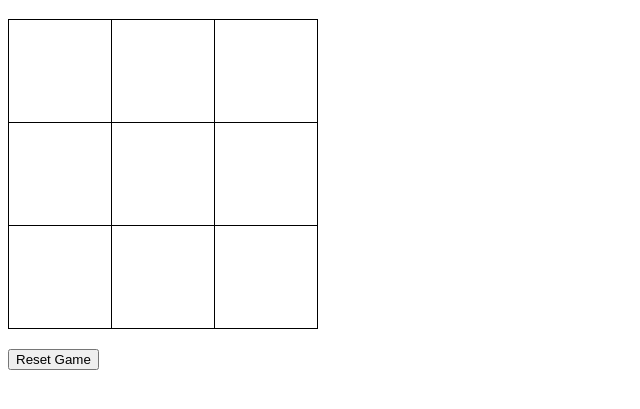
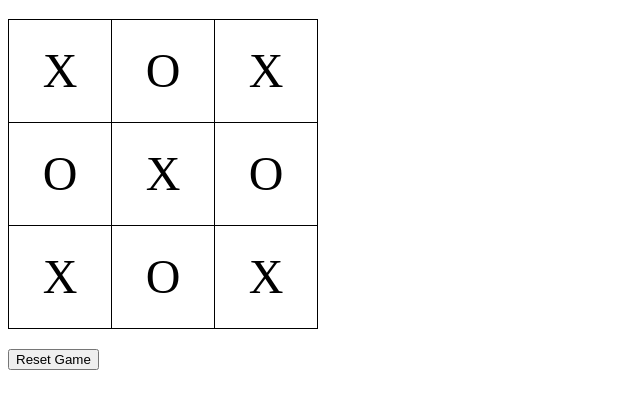
Before and after one commit to pro-talento/first-api, a website: page webpage/game.html in a window 1280 px wide. Shown: the part 61-470 px from the top of the page, without its empty margins (0-640 px from the left). Drawn offline with Linux system fonts and the light colour scheme.

Commit message:
First render of board

```diff
--- a/webpage/game.html
+++ b/webpage/game.html
@@ -29,27 +29,53 @@
 
   <body>
     <h1>Triqui</h1>
-    <table>
-      <tr>
-        <td id="cell-0"></td>
-        <td id="cell-1"></td>
-        <td id="cell-2"></td>
-      </tr>
-      <tr>
-        <td id="cell-3"></td>
-        <td id="cell-4"></td>
-        <td id="cell-5"></td>
-      </tr>
-      <tr>
-        <td id="cell-6"></td>
-        <td id="cell-7"></td>
-        <td id="cell-8"></td>
-      </tr>
+    <table id="game">
     </table>
     <button id="reset-button">Reset Game</button>
 
     <script>
+      const datos = [
+        ["X","O","X"],
+        ["O","X", "O"],
+        ["X","O","X"]
+      ];
 
+      const gameTable = document.querySelector('#game');
+
+      function renderBoard(game) {
+        const board = datos.map((level, row_i) => {
+          const cells = level.map((cell, cell_i) => `<td id="row-${row_i}-cell-${cell_i}">${cell ? cell : ''}</td>`).join('');
+          const row = `<tr id="row-${row_i}">${cells}</tr>`;
+          return row
+        }).join('');
+        return board;
+      }
+
+      gameTable.innerHTML = renderBoard(datos);
+
+
+      // <tr>
+      //   <td id="cell-0"></td>
+      //   <td id="cell-1"></td>
+      //   <td id="cell-2"></td>
+      // </tr>
+      // <tr>
+      //   <td id="cell-3"></td>
+      //   <td id="cell-4"></td>
+      //   <td id="cell-5"></td>
+      // </tr>
+      // <tr>
+      //   <td id="cell-6"></td>
+      //   <td id="cell-7"></td>
+      //   <td id="cell-8"></td>
+      // </tr>
+      // 1. Puede ser una "X" ✅
+      // 2. Puede ser una "O" ✅
+      // 3. Saber la posición ✅
+      // 4. Si la celda esta o no ocupada ✅
+
+      // v2 - Cuando ya sabemos que usuario participa
+      // 5. Saber el usuario
     </script>
   </body>
 </body>
```
